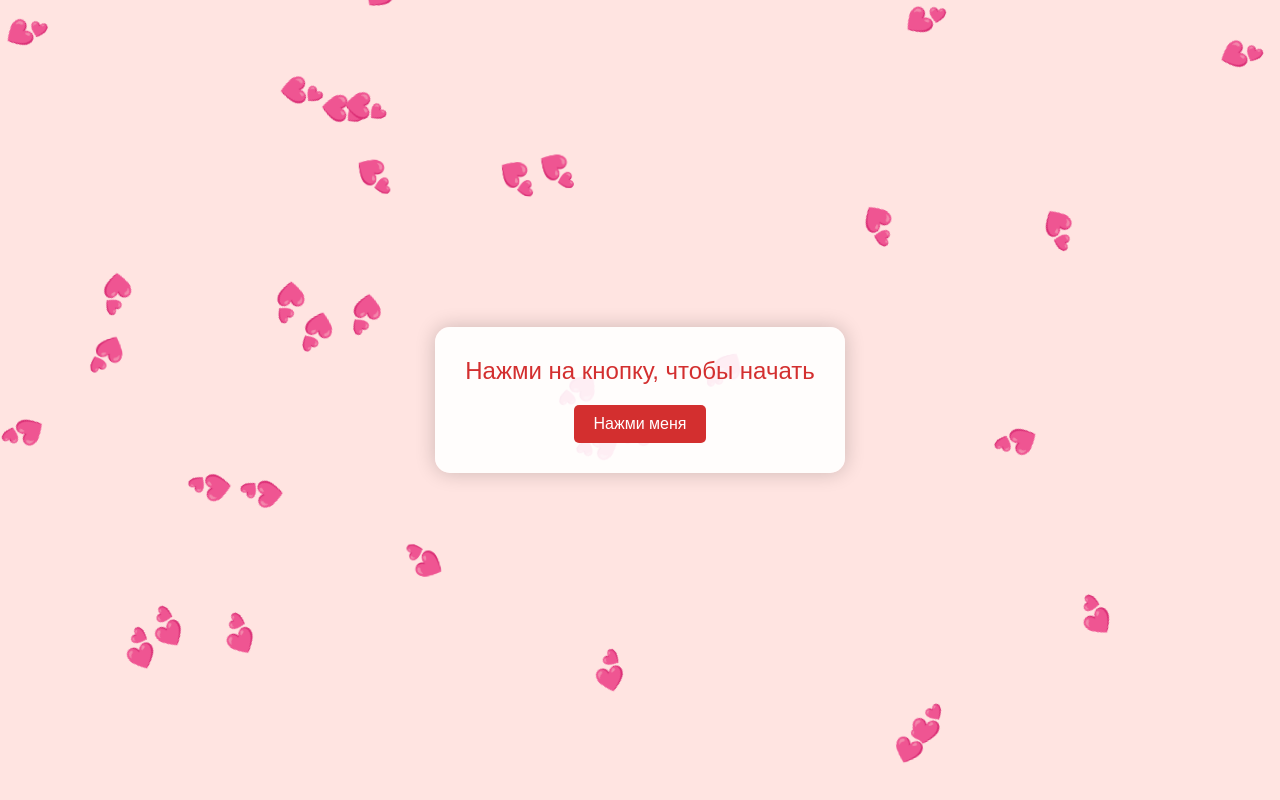
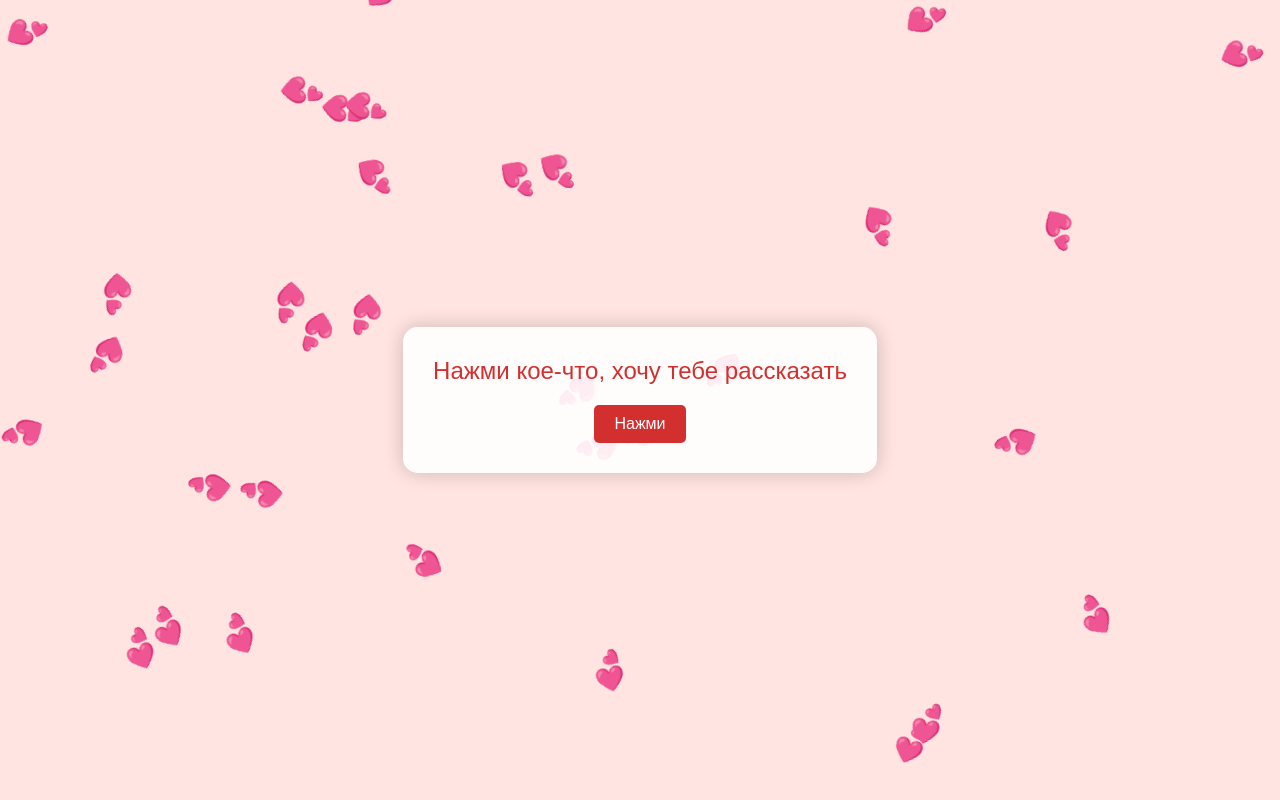
Before and after one commit to nuraybek/mylove-, a plain HTML site: page index.html in a window 1280 px wide. Drawn offline with Linux system fonts and the light colour scheme.

Commit message:
Update index.html

```diff
--- a/index.html
+++ b/index.html
@@ -101,8 +101,8 @@
 <body>
     <!-- Блок с кнопкой и сообщением -->
     <div id="message-box">
-        <div id="message">Нажми на кнопку, чтобы начать</div>
-        <button id="click-button">Нажми меня</button>
+        <div id="message">Нажми кое-что, хочу тебе рассказать</div>
+        <button id="click-button">Нажми</button>
     </div>
 
     <!-- Финальный экран с гифкой -->
@@ -114,16 +114,18 @@
     <script>
         // Последовательность сообщений
         const messages = [
-            "Нажми кое-что, хочу тебе рассказать",
             "Нажми еще",
             "Давай, не сдавайся, нажимай",
             "Обещаю, это последний раз",
             "Серьезно",
+            "Еще чутооккк осталось",
             "Ну же",
+            "Хахахах это шутка",
+            "Шутка с шутками",
+            "Ланн жанн",
             "Хмм",
-            "Ну ладно",
             "А ведь..",
-            "Я люблю тебя💓",
+            "Я люблю тебя жанн💓",
         ];
 
         let index = 0;
@@ -142,7 +144,7 @@
                 setTimeout(() => {
                     messageBox.style.display = 'none'; // Скрываем блок с сообщением
                     finalGif.style.display = 'flex'; // Показываем гифку и надпись
-                }, 500); // Задержка перед показом гифки
+                }, 1000); // Задержка перед показом гифки
             }
         });
 
```
